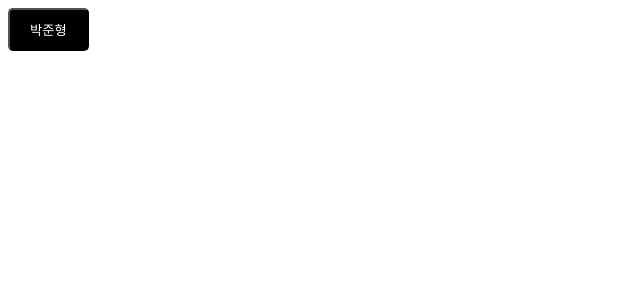
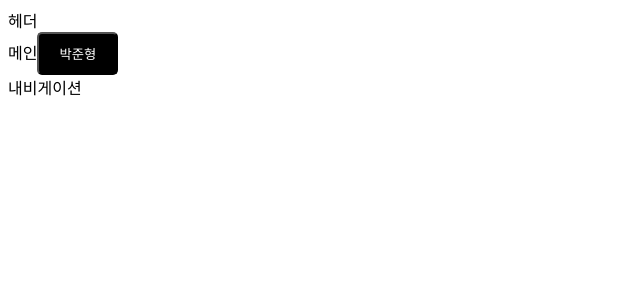
Before and after one commit to krapli441/garbanzo, a React app: page / in a window 1280 px wide. Shown: the top 300 px of the page, without its empty margins (0-640 px from the left). Built offline with nearby package versions, Linux system fonts and the light colour scheme; the HTML template or start-up script is replaced by a standard one.

Commit message:
컴포넌트 정리 연습

```diff
--- a/src/App.tsx
+++ b/src/App.tsx
@@ -1,13 +1,21 @@
+// 리액트 라이브러리
 import React from "react";
 import { render } from "react-dom";
 import { createRoot, Root } from "react-dom/client";
+
+// 리액트 컴포넌트
 import Introduce from "./components/fragments/text";
+import Header from "./components/views/header";
+import Main from "./components/views/main";
+import Bottom from "./components/views/bottom";
 
 export default function App() {
   return (
     <>
       <div className="container">
-        <Introduce />
+        <Header />
+        <Main />
+        <Bottom />
       </div>
     </>
   );
--- a/src/components/views/bottom.tsx
+++ b/src/components/views/bottom.tsx
@@ -1,2 +1,9 @@
 // 리액트 라이브러리
 import React from "react";
+import styled from "styled-components";
+
+// 리액트 컴포넌트
+
+export default function Bottom() {
+  return <div className="bottom">내비게이션</div>;
+}
--- a/src/components/views/header.tsx
+++ b/src/components/views/header.tsx
@@ -1,2 +1,9 @@
 // 리액트 라이브러리
 import React from "react";
+import styled from "styled-components";
+
+// 리액트 컴포넌트
+
+export default function Header() {
+  return <div className="header">헤더</div>;
+}
--- a/src/components/views/main.tsx
+++ b/src/components/views/main.tsx
@@ -1,3 +1,16 @@
 // 리액트 라이브러리
 import React from "react";
 import styled from "styled-components";
+
+// 리액트 컴포넌트
+import Introduce from "../fragments/text";
+export default function Main() {
+  return (
+    <>
+      <div className="main">
+        메인
+        <Introduce />
+      </div>
+    </>
+  );
+}
```
